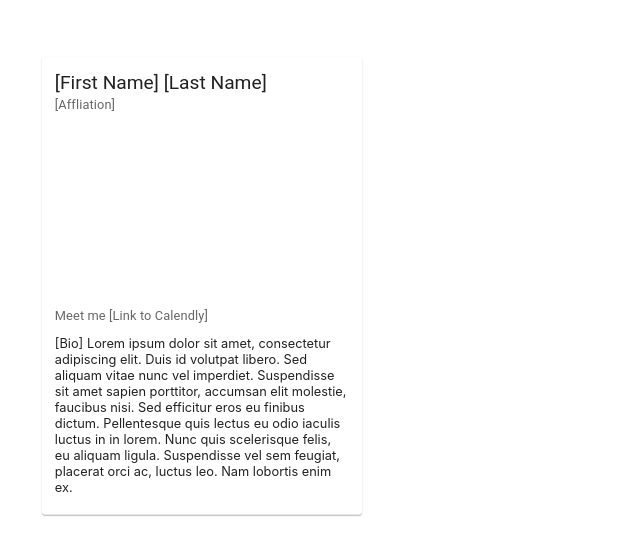
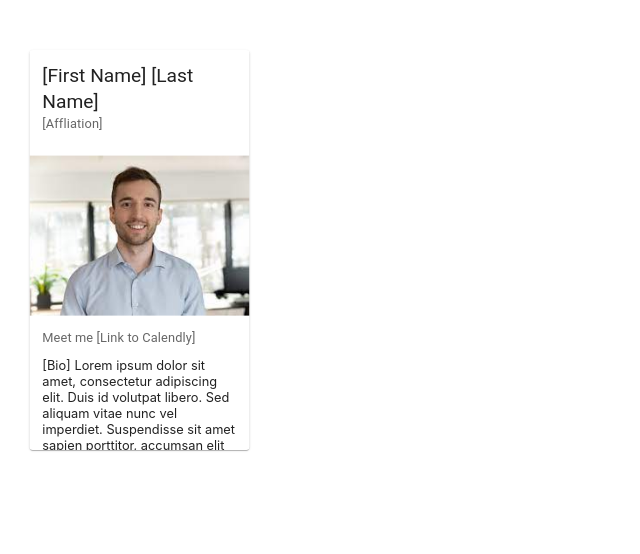
Before and after one commit to WhatcomCodersDev/whatcomcoders_alumnidirectory, a React (Create React App) app in the folder frontend/: page / in a window 1280 px wide. Shown: the top 554 px of the page, without its empty margins (0-640 px from the left). Built offline with nearby package versions, Linux system fonts and the light colour scheme.

Commit message:
add stock photo to card

```diff
--- a/frontend/src/components/profileCard.js
+++ b/frontend/src/components/profileCard.js
@@ -1,7 +1,9 @@
 import { CardContent, Typography } from '@mui/material';
 import Box from '@mui/material/Box';
 import Card from '@mui/material/Card';
+import CardMedia from '@mui/material/CardMedia';
 
+import stockPhoto from '../static/stock_photo.jpeg';
 
 
 const ProfileCard = () => {
@@ -9,14 +11,22 @@ const ProfileCard = () => {
         <Box component="span"
         sx={{ display: 'inline-block', mx: '2px', transform: 'scale(0.8)' }}
         >
-            <Card sx={{minWidth: 275, maxWidth: 400}}>
+            <Card sx={{minWidth: 275, maxWidth: 200, maxHeight: 500}}>
                 <CardContent>
                     <Typography variant="h5" component="div">
                         [First Name] [Last Name]
                     </Typography>
-                    <Typography sx={{mb: 30}} color="text.secondary">
+                    <Typography sx={{mb: 1.5}} color="text.secondary">
                         [Affliation]
                     </Typography>
+                </CardContent>
+                <CardMedia
+                    sx={{height: 200}}
+                    image={stockPhoto}
+                    title="test"
+                />
+
+                <CardContent>
                     <Typography sx={{mb: 1.5}} color="text.secondary">
                         Meet me [Link to Calendly]
                     </Typography>
```
Also changed, not shown: frontend/src/static/stock_photo.jpeg (added).
